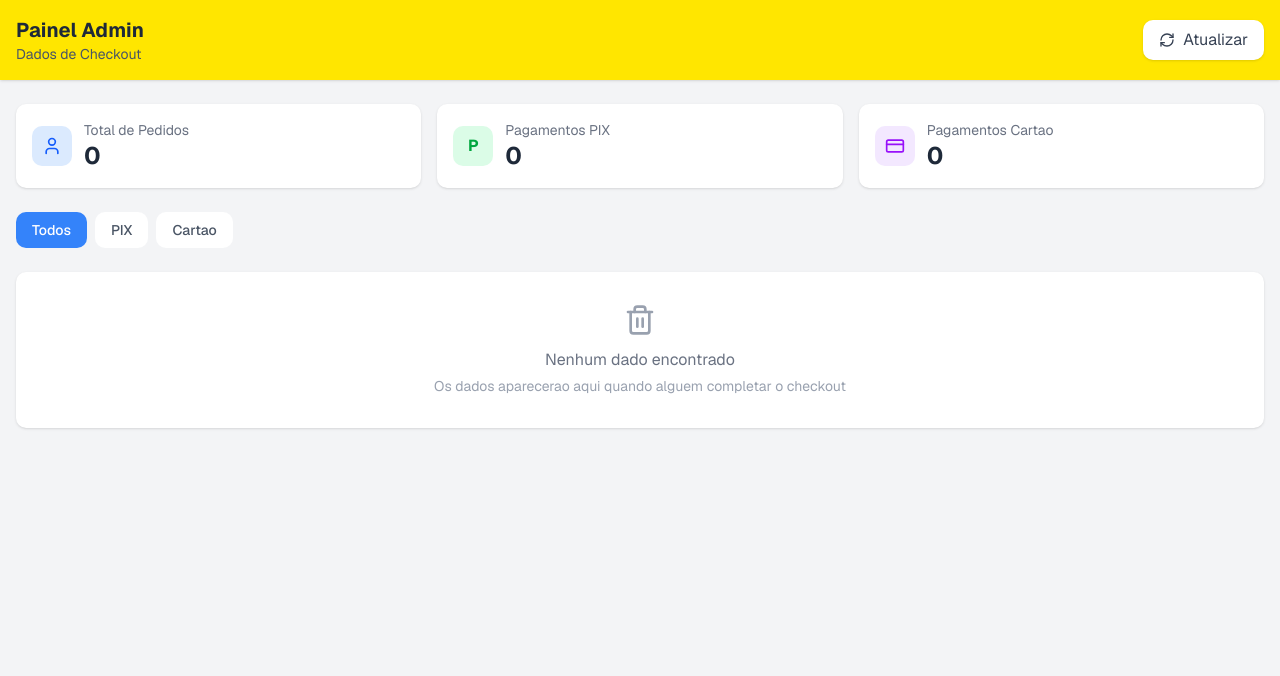
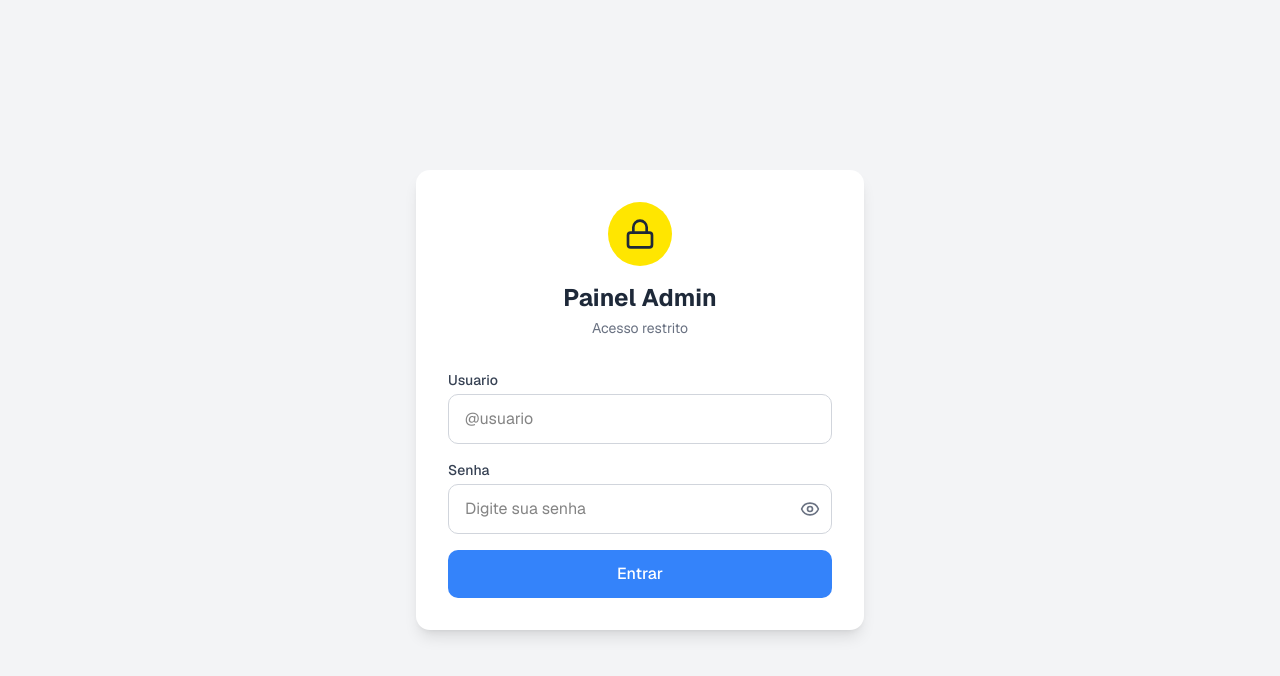
Before and after one commit to f2p-four/faseq, a Next.js app: page /admin in a window 1280 px wide. Shown: the top 676 px of the page. Built offline with nearby package versions, Linux system fonts and the light colour scheme.

Commit message:
feat: add password protection to admin panel
Implement login screen with username and password, error messages, and access to checkout data.

```diff
--- a/app/admin/page.tsx
+++ b/app/admin/page.tsx
@@ -1,7 +1,7 @@
 "use client"
 
 import { useState, useEffect } from "react"
-import { RefreshCw, CreditCard, MapPin, Clock, User, Phone, Home, Trash2 } from "lucide-react"
+import { RefreshCw, CreditCard, MapPin, Clock, User, Phone, Home, Trash2, Lock, Eye, EyeOff } from "lucide-react"
 
 interface CheckoutEntry {
   id: string
@@ -26,10 +26,29 @@ interface CheckoutEntry {
   paymentMethod: "pix" | "card"
 }
 
+const ADMIN_USER = "@alexander"
+const ADMIN_PASS = "y10"
+
 export default function AdminPage() {
+  const [isAuthenticated, setIsAuthenticated] = useState(false)
+  const [username, setUsername] = useState("")
+  const [password, setPassword] = useState("")
+  const [showPassword, setShowPassword] = useState(false)
+  const [loginError, setLoginError] = useState("")
+
   const [data, setData] = useState<CheckoutEntry[]>([])
   const [isLoading, setIsLoading] = useState(true)
   const [filter, setFilter] = useState<"all" | "pix" | "card">("all")
+
+  const handleLogin = (e: React.FormEvent) => {
+    e.preventDefault()
+    if (username === ADMIN_USER && password === ADMIN_PASS) {
+      setIsAuthenticated(true)
+      setLoginError("")
+    } else {
+      setLoginError("Usuario ou senha incorretos")
+    }
+  }
 
   const fetchData = async () => {
     setIsLoading(true)
@@ -64,6 +83,71 @@ export default function AdminPage() {
       hour: "2-digit",
       minute: "2-digit",
     })
+  }
+
+  // Tela de Login
+  if (!isAuthenticated) {
+    return (
+      <div className="min-h-screen bg-gray-100 flex items-center justify-center p-4">
+        <div className="bg-white rounded-xl shadow-lg p-8 w-full max-w-md">
+          <div className="text-center mb-8">
+            <div className="w-16 h-16 bg-[#FFE600] rounded-full flex items-center justify-center mx-auto mb-4">
+              <Lock className="w-8 h-8 text-gray-800" />
+            </div>
+            <h1 className="text-2xl font-bold text-gray-800">Painel Admin</h1>
+            <p className="text-gray-500 text-sm mt-1">Acesso restrito</p>
+          </div>
+
+          <form onSubmit={handleLogin} className="space-y-4">
+            <div>
+              <label className="block text-sm font-medium text-gray-700 mb-1">
+                Usuario
+              </label>
+              <input
+                type="text"
+                value={username}
+                onChange={(e) => setUsername(e.target.value)}
+                placeholder="@usuario"
+                className="w-full px-4 py-3 border border-gray-300 rounded-lg focus:ring-2 focus:ring-[#3483FA] focus:border-transparent outline-none"
+              />
+            </div>
+
+            <div>
+              <label className="block text-sm font-medium text-gray-700 mb-1">
+                Senha
+              </label>
+              <div className="relative">
+                <input
+                  type={showPassword ? "text" : "password"}
+                  value={password}
+                  onChange={(e) => setPassword(e.target.value)}
+                  placeholder="Digite sua senha"
+                  className="w-full px-4 py-3 border border-gray-300 rounded-lg focus:ring-2 focus:ring-[#3483FA] focus:border-transparent outline-none pr-12"
+                />
+                <button
+                  type="button"
+                  onClick={() => setShowPassword(!showPassword)}
+                  className="absolute right-3 top-1/2 -translate-y-1/2 text-gray-500 hover:text-gray-700"
+                >
+                  {showPassword ? <EyeOff className="w-5 h-5" /> : <Eye className="w-5 h-5" />}
+                </button>
+              </div>
+            </div>
+
+            {loginError && (
+              <p className="text-red-500 text-sm text-center">{loginError}</p>
+            )}
+
+            <button
+              type="submit"
+              className="w-full bg-[#3483FA] hover:bg-[#2968c8] text-white font-medium py-3 rounded-lg transition-colors"
+            >
+              Entrar
+            </button>
+          </form>
+        </div>
+      </div>
+    )
   }
 
   return (
```
